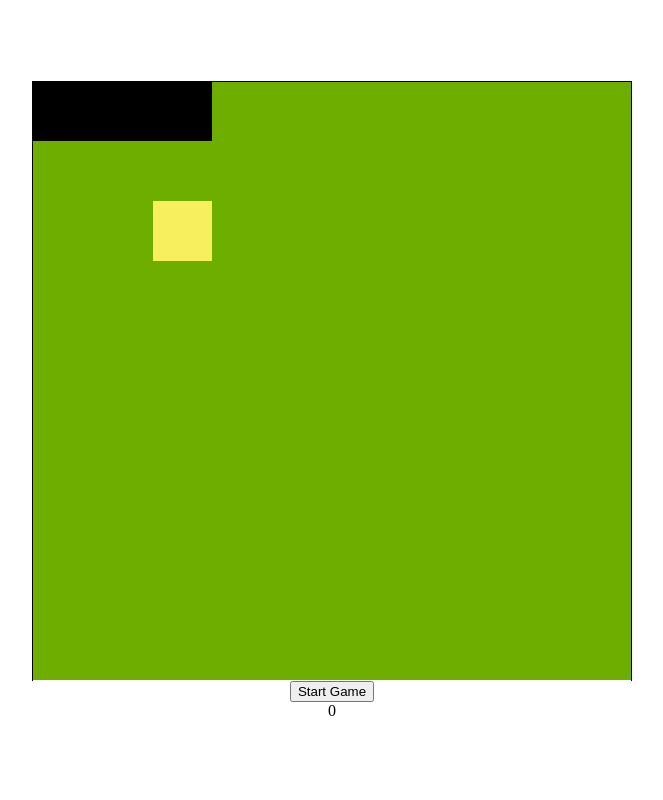
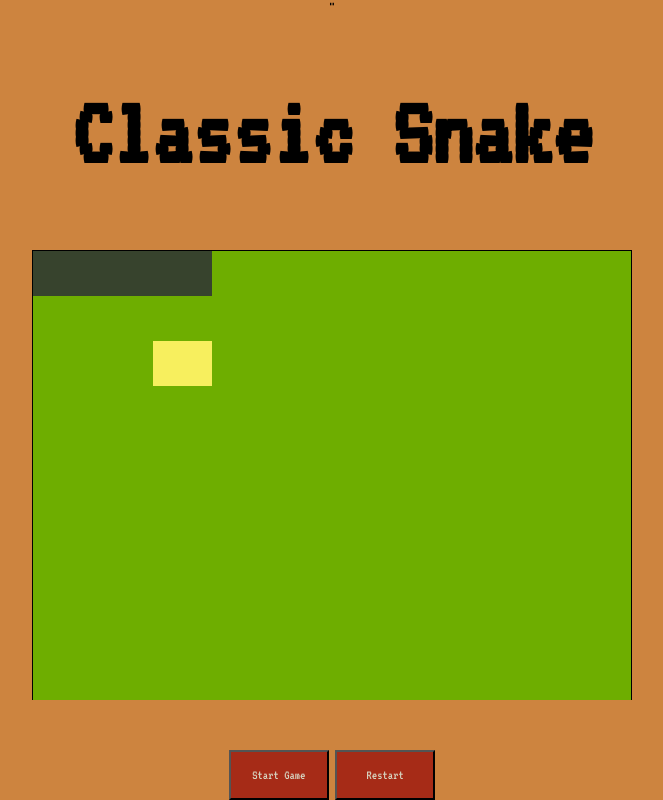
Before and after one commit to aozzy/project-1, a plain HTML site: page index.html in a window 1280 px wide. Both pictures are taken after a click on the button "Start Game". Shown: the whole page, without its empty margins (308-971 px from the left). Drawn offline with Linux system fonts and the light colour scheme.

Commit message:
pre deployment

```diff
--- a/index.html
+++ b/index.html
@@ -4,13 +4,19 @@
   <meta charset="UTF-8">
   <meta name="viewport" content="width=device-width, initial-scale=1.0">
   <title>Project 1</title>
+  <link href="https://fonts.googleapis.com/css2?family=VT323&display=swap" rel="stylesheet">"
   <link rel="stylesheet" href="project/main.css">
 </head>
 <body>
+  <h1>Classic Snake</h1>
   <div class="grid">
   </div>
-  <button id = "start">Start Game</button>
-  <div id="score"> score</div>
+  <div>
+
+    <button id = "start" class="btn">Start Game</button>
+    <button id="restart" class="btn" onclick="reset()">Restart</button>
+    <div id="score"> </div>
+  </div>
   <script src="project/app.js"></script>
 </body>
 </html>
--- a/project/app.js
+++ b/project/app.js
@@ -1,11 +1,12 @@
 const grid = document.querySelector('.grid')
 const start = document.querySelector('#start')
+const restart = document.querySelector('#restart')
 const width = 10
 const cells = []
 let snakeDirection = ''
 const displayScore = document.querySelector('#score')
 let score = 0
-let speed = 0.9
+let speed = 0.8
 let aSnake = [2, 1, 0]
 let food = 0
 let intervalId = 0
@@ -151,26 +152,31 @@ function gameOver() {
 
 
 
-    alert('Game over')
-    displayScore.innerHTML = score
+    alert('Game over your score is ' + score )
     clearInterval(intervalId)
+    //displayScore.innerHTML = score
+    aSnake.forEach(index => cells[index].classList.remove('snake'))
+    cells.forEach(index => cells[index].classList.remove('food'))
   }
 }
 
 //(aSnake.indexOf(aSnake[0]) === aSnake.indexOf(aSnake[0], 1)))
 
 function gameStart() {
+  const grid = document.querySelector('.grid')
+  randomFood()
+  setInterval(intervalId)
+  //snake()
 
-  aSnake.forEach(index => cells[index].classList.remove('snake'))
-  cells[food].classList.remove('food')
-  clearInterval(intervalId)
+
+
+
   score = 0
   snakeDirection = ''
-  displayScore.innerHTML = score
-  //currentPosition = 0
+  //displayScore.innerHTML = score
+
   aSnake.forEach(index => cells[index].classList.add('snake'))
-  setInterval(intervalId)
-  randomFood()
+
 }
 
 start.addEventListener('click', gameStart)
@@ -211,6 +217,10 @@ function eatFood() {
 }
 
 
+function reset(){
+  location.href = ''
+}
+
 
 
 
--- a/project/main.css
+++ b/project/main.css
@@ -8,7 +8,14 @@ body {
   justify-content: center;
   align-items: center;
   flex-direction: column;
-  margin: 0
+  margin: 0;
+  background-color: #cd843f;
+  font-family: 'VT323', monospace;
+
+}
+
+h1 {
+  font-size: 100px;
 }
 
 .grid {
@@ -31,5 +38,14 @@ body {
 }
 
 .snake {
-  background-color: black;
+  background-color: #37432d;
 }
+
+.btn {
+ background-color: #a62b17;
+ width: 100px;
+ margin-top: 50px;
+ height: 50px;
+ color: #d7d4c1;
+ font-family: 'VT323', monospace;
+}
```
